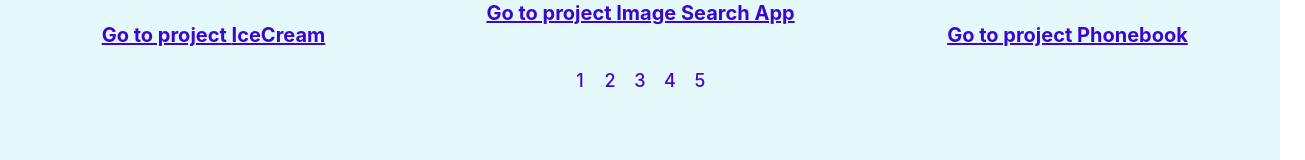
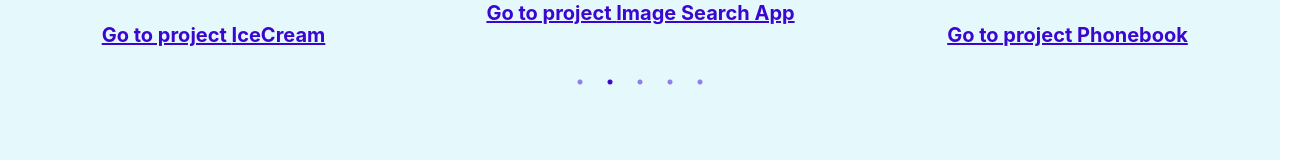
Before and after one commit to Nataly-Moskalenko/portfolio, a React (Create React App) app: page /portfolio/projects in a window 1280 px wide. Shown: the part 595-755 px from the top of the page, 1305 px wide, since content can reach past the window. Built offline with nearby package versions, Linux system fonts and the light colour scheme.

Commit message:
fixes slider

```diff
--- a/src/index.css
+++ b/src/index.css
@@ -11,3 +11,13 @@ code {
   font-family: source-code-pro, Menlo, Monaco, Consolas, 'Courier New',
     monospace;
 }
+
+li > button::before {
+  opacity: 0.5 !important;
+  color: #3b06cf !important;
+}
+
+li.slick-active > button::before {
+  opacity: 1 !important;
+  color: #3b06cf !important;
+}
--- a/src/pages/Projects/Projects.jsx
+++ b/src/pages/Projects/Projects.jsx
@@ -12,16 +12,7 @@ export default function Projects() {
     slidesToShow: 3,
     slidesToScroll: 1,
     autoplay: true,
-    customPaging: (i) => (
-      <div
-        style={{
-          width: 20,
-          color: '#3b06cf',
-        }}
-      >
-        {i + 1}
-      </div>
-    ),
+    arrows: false,
   };
   return (
     <div className={css.projects}>
```
